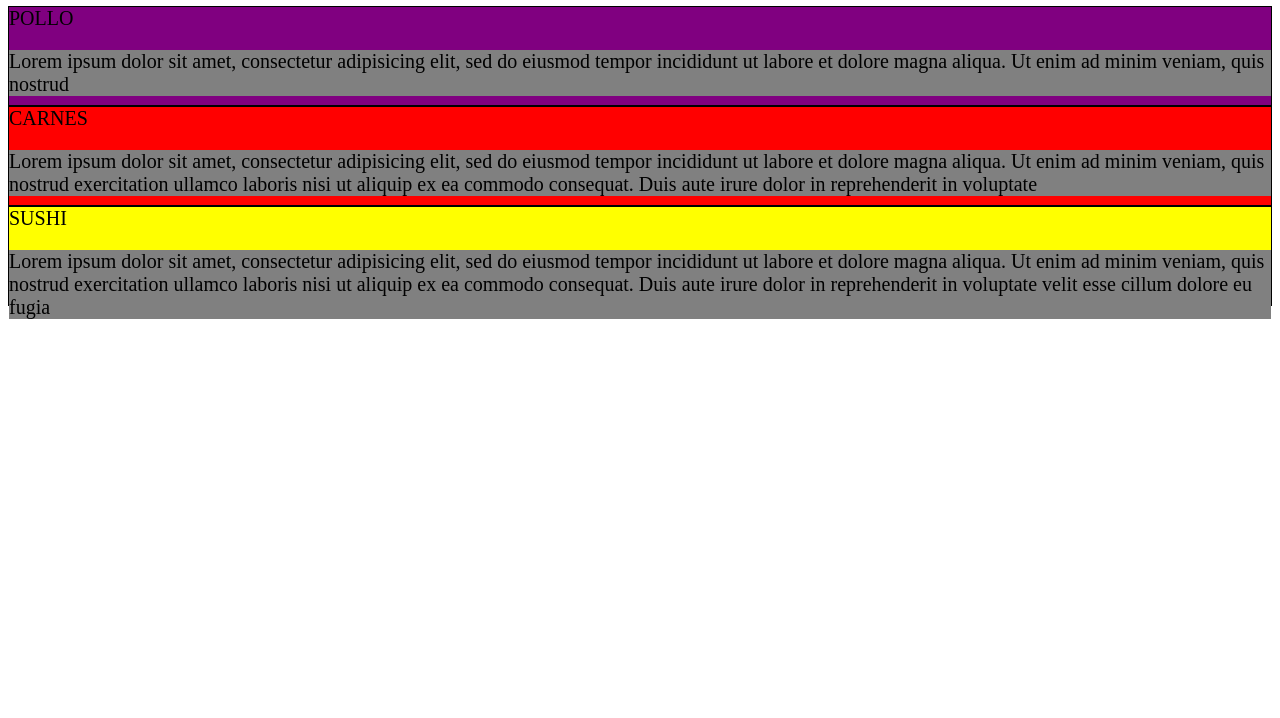
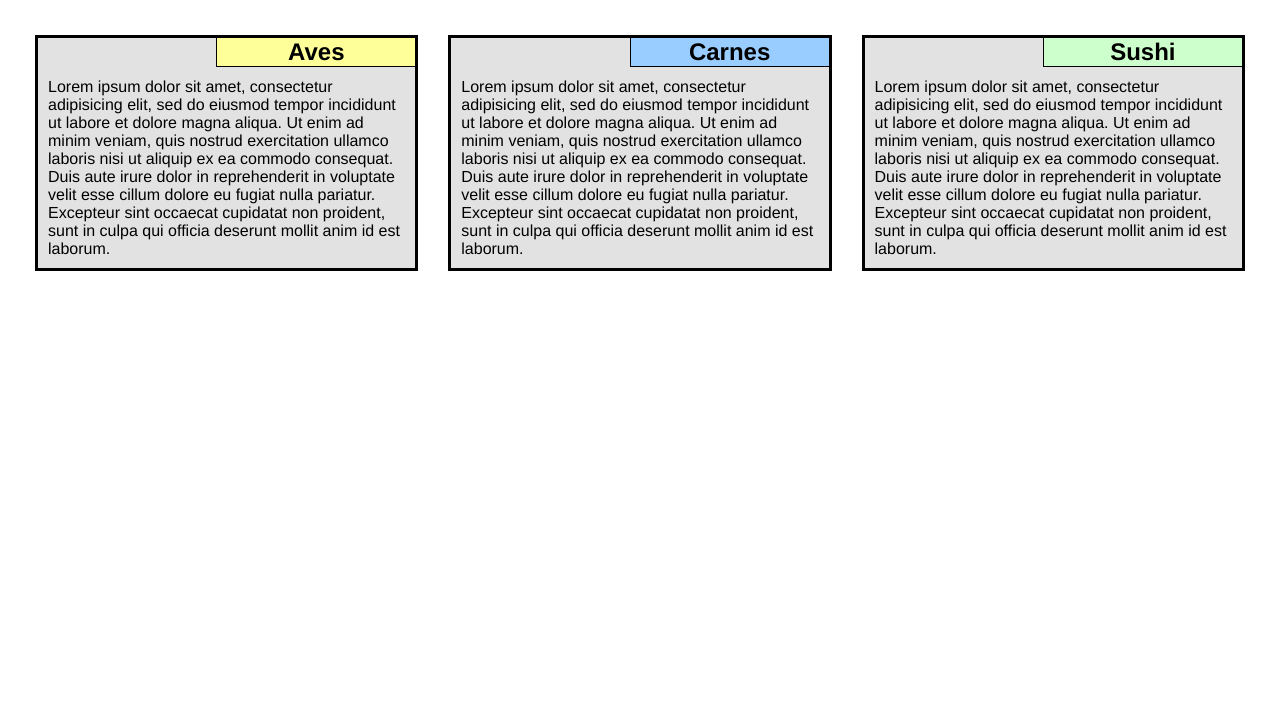
Before and after one commit to rafadelcyber/coursera2021, a plain HTML site: page index.html in a window 1280 px wide. Shown: the part 82-800 px from the top of the page. Drawn offline with Linux system fonts and the light colour scheme.

Commit message:
Add files via upload
subida archivos para test1 a revision

```diff
--- a/index.html
+++ b/index.html
@@ -1,37 +1,49 @@
 <!DOCTYPE html>
 <html>
 <head>
-	<meta charset="utf-8">
-	<title>menu</title>
-	<link rel="stylesheet" href="miestilo.css">
+<meta charset="utf-8">
+<meta name="viewport" content="width=device-width, initial-scale=1.0">
+<link rel="stylesheet" type="text/css" href="stylesheets/stylesheet.css">
 
 </head>
 <body>
-	<h1><p>nuestro menu</p></h1>
+	<h1>Nuestro Menu</h1>
 
-	<div id="box1">POLLO
-		<p id="pollo">Lorem ipsum dolor sit amet, consectetur adipisicing elit, sed do eiusmod
-		tempor incididunt ut labore et dolore magna aliqua. Ut enim ad minim veniam,
-		quis nostrud</p>
+	<div class="row">
+	 <div class="col-lg-4 col-md-6">
+	 	<section class="content content1">
+	 		<h2>Aves</h2>
+	 		<p>Lorem ipsum dolor sit amet, consectetur adipisicing elit, sed do eiusmod
+	 		tempor incididunt ut labore et dolore magna aliqua. Ut enim ad minim veniam,
+	 		quis nostrud exercitation ullamco laboris nisi ut aliquip ex ea commodo
+	 		consequat. Duis aute irure dolor in reprehenderit in voluptate velit esse
+	 		cillum dolore eu fugiat nulla pariatur. Excepteur sint occaecat cupidatat non
+	 		proident, sunt in culpa qui officia deserunt mollit anim id est laborum.</p>
+	 	</section>
+	 </div>
+	 <div class="col-lg-4 col-md-6">
+	 	<section class="content content2">
+	 		<h2>Carnes</h2>
+	 		<p>Lorem ipsum dolor sit amet, consectetur adipisicing elit, sed do eiusmod
+	 		tempor incididunt ut labore et dolore magna aliqua. Ut enim ad minim veniam,
+	 		quis nostrud exercitation ullamco laboris nisi ut aliquip ex ea commodo
+	 		consequat. Duis aute irure dolor in reprehenderit in voluptate velit esse
+	 		cillum dolore eu fugiat nulla pariatur. Excepteur sint occaecat cupidatat non
+	 		proident, sunt in culpa qui officia deserunt mollit anim id est laborum.</p>
+	 	</section>
+	 </div>
+	 <div class="col-lg-4 col-md-12">
+	 	<section class="content content3">
+	 		<h2>Sushi</h2>
+	 		<p>Lorem ipsum dolor sit amet, consectetur adipisicing elit, sed do eiusmod
+	 		tempor incididunt ut labore et dolore magna aliqua. Ut enim ad minim veniam,
+	 		quis nostrud exercitation ullamco laboris nisi ut aliquip ex ea commodo
+	 		consequat. Duis aute irure dolor in reprehenderit in voluptate velit esse
+	 		cillum dolore eu fugiat nulla pariatur. Excepteur sint occaecat cupidatat non
+	 		proident, sunt in culpa qui officia deserunt mollit anim id est laborum.</p>
+	 	</section>
+	 </div>
 	</div>
-
-	<div id="box2">CARNES
-		<p id="carnes">Lorem ipsum dolor sit amet, consectetur adipisicing elit, sed do eiusmod
-		tempor incididunt ut labore et dolore magna aliqua. Ut enim ad minim veniam,
-		quis nostrud exercitation ullamco laboris nisi ut aliquip ex ea commodo
-		consequat. Duis aute irure dolor in reprehenderit in voluptate</p>
-	</div>
-
-	<div id="box3">SUSHI
-		<p id="sushi">Lorem ipsum dolor sit amet, consectetur adipisicing elit, sed do eiusmod
-		tempor incididunt ut labore et dolore magna aliqua. Ut enim ad minim veniam,
-		quis nostrud exercitation ullamco laboris nisi ut aliquip ex ea commodo
-		consequat. Duis aute irure dolor in reprehenderit in voluptate velit esse
-		cillum dolore eu fugia</p>
-	</div>
-
-</div>
-
 
 </body>
 </html>
--- /dev/null
+++ b/stylesheets/stylesheet.css
@@ -0,0 +1,82 @@
+* {
+  box-sizing: border-box;
+  margin: 0;
+}
+
+h1 {
+  text-align: center;
+  margin: 30px;
+}
+
+h2 {
+  text-align: center;
+  background-color: #ffff99;
+  width: 200px;
+  border-style: solid;
+  border-width: 0px 1px 1px 1px;
+  position: absolute;
+  right: -1px;
+ }
+.content2 h2 {
+ 	background-color: #99ccff;
+ }
+.content3 h2 {
+ 	background-color: #ccffcc;
+ }
+
+
+.content {
+  background-color: #e2e2e2;
+  border: 3px solid black;
+  font-family: Helvetica;
+  color: black;
+  margin-right: 15px;
+  margin-left: 15px;
+  margin-bottom: 15px;
+  height:   30%;
+  position: relative;
+ }
+
+p {
+  padding: 10px;
+  padding-top:  40px;
+}
+
+
+.row {
+  width: 100%;
+  margin: 0%;
+  padding: 20px;
+  margin-left: auto;
+  margin-right: 15px;
+  margin-bottom: 15px;
+}
+
+/********** pantallas.grandes  **********/
+@media (min-width: 992px) {
+  .col-lg-4{
+    width: 33.33%;
+    float: left;
+  }
+
+}
+
+/********** pantallas.medias  **********/
+@media (min-width: 768px) and (max-width: 991px) {
+  .col-md-6{
+    width: 50%;
+    float: left;
+  }
+  .col-md-12{
+    width: 100%;
+    float: left;
+  }
+
+}
+
+/********** pantallas.pequenas  **********/
+@media (max-width: 767px) {
+  .content {
+    width: 100%;
+  }
+}
```
